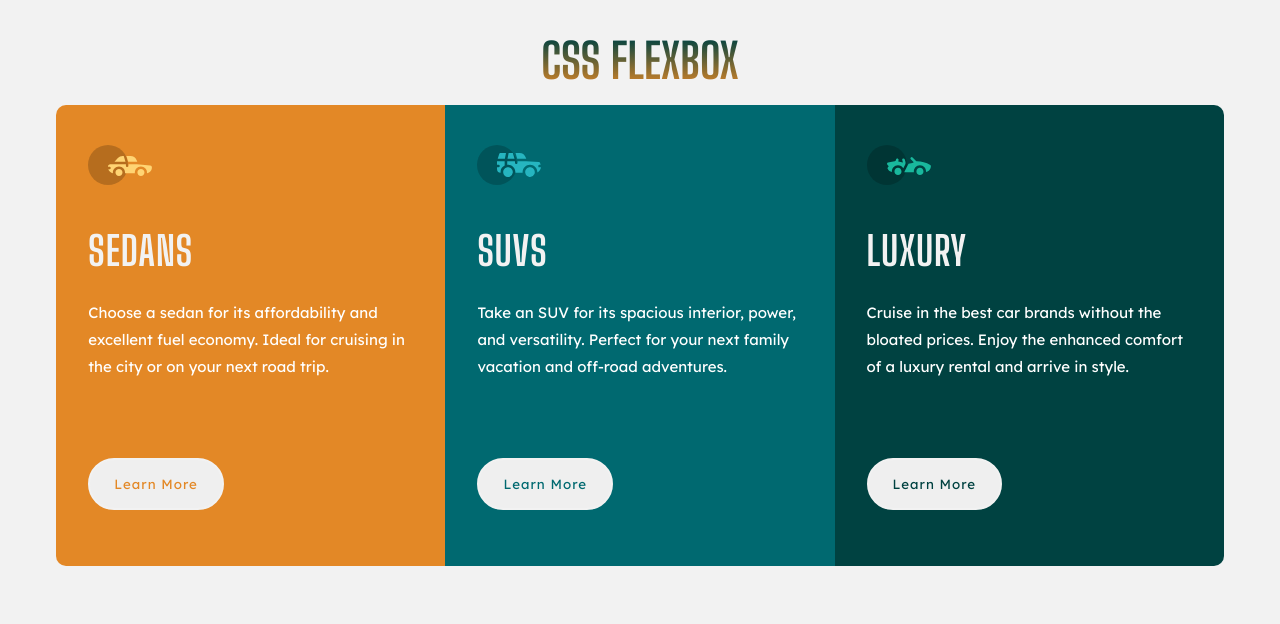
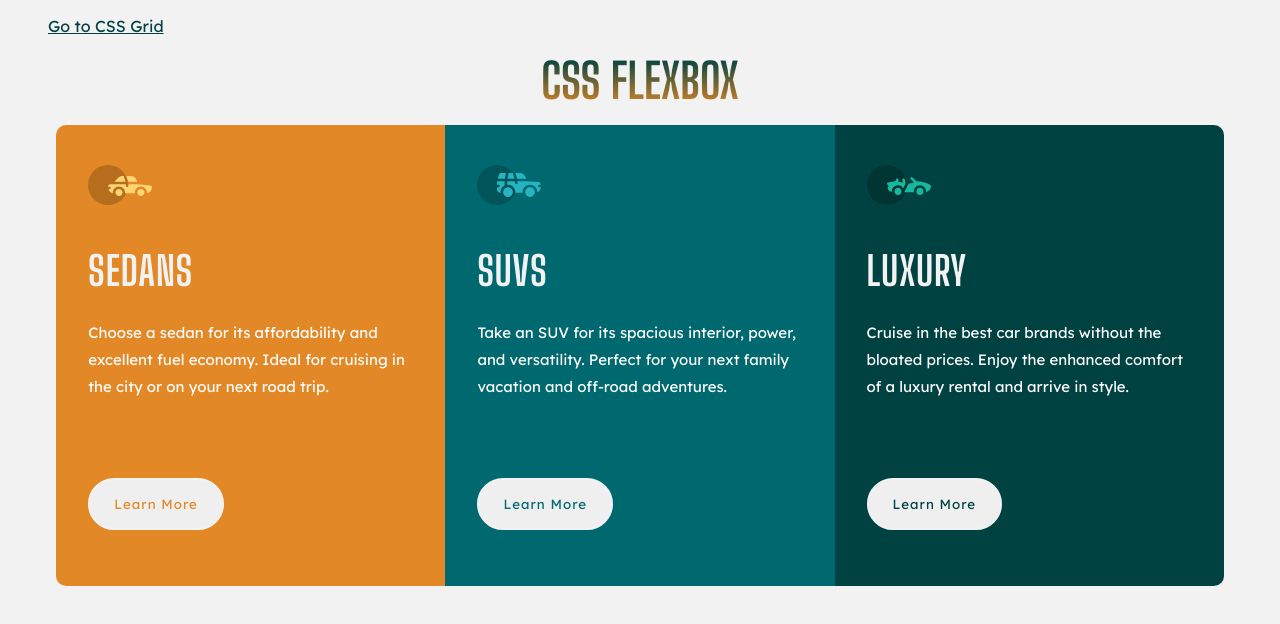
Before and after one commit to Meekunn/HTML-Layout, a plain HTML site: page index.html in a window 1280 px wide. Drawn offline with Linux system fonts and the light colour scheme.

Commit message:
:sparkles: Added link for navigation

```diff
--- a/index.html
+++ b/index.html
@@ -13,6 +13,9 @@
 </head>
 <body>
     <header>
+        <nav>
+            <a href="./grid.html">Go to CSS Grid</a>
+        </nav>
         <h1>CSS FLEXBOX</h1>
     </header>
     <main>
--- a/styles/index.css
+++ b/styles/index.css
@@ -20,6 +20,18 @@ header h1 {
     margin: 1rem;
     font-size: 3rem;
     text-align: center;
+}
+header nav a {
+    width: 100%;
+    text-align: center;
+    padding: 1rem;
+    color: #004241;
+    font-size: 1rem;
+    text-decoration: underline;
+    font-family: 'Lexend Deca', sans-serif;
+}
+header a:hover {
+    color: #E38826;
 }
 .container {
     display: flex;
```
